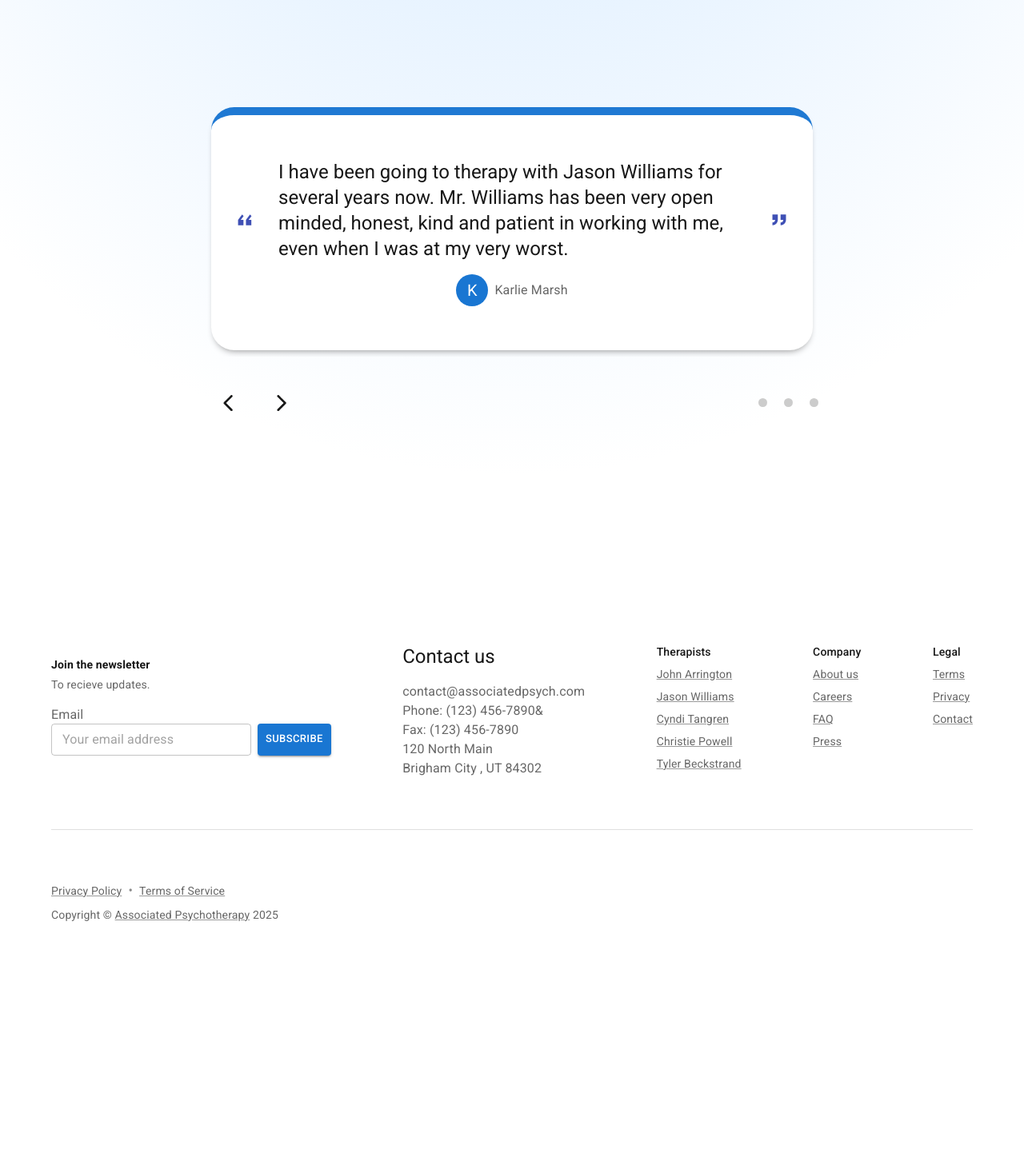
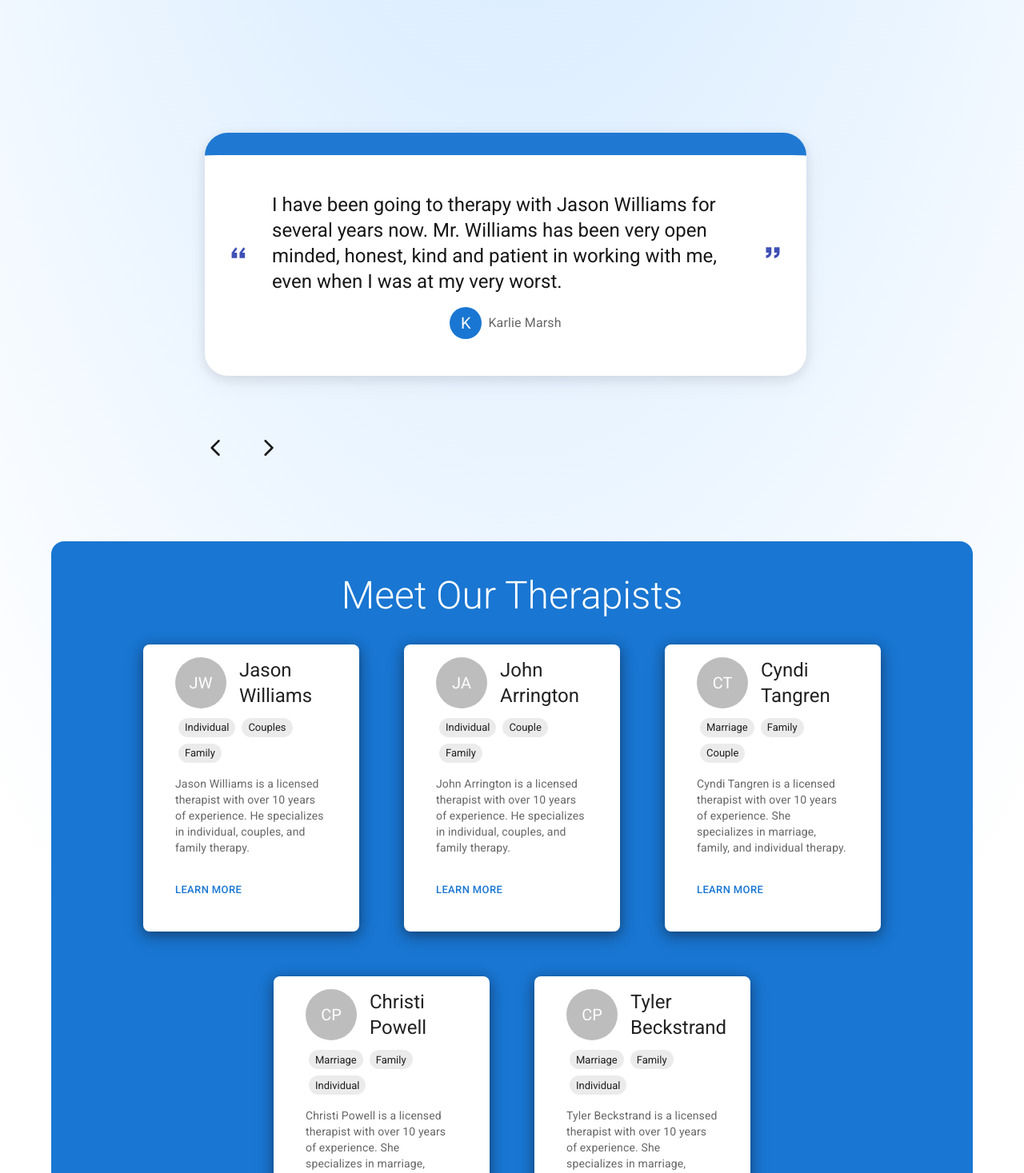
Before and after one commit to GabeCabrera/associated-psychotherapists, a Next.js app: page / in a window 1280 px wide. Shown: the part 580-2047 px from the top of the page at 80% size. Before the commit the page ends 1814 px from the top, so only its background shows below. Built offline with nearby package versions, Linux system fonts and the light colour scheme.

Commit message:
added styledCard component and meet our therapists section

```diff
--- a/src/app/components/AppAppBar/AppAppBar.tsx
+++ b/src/app/components/AppAppBar/AppAppBar.tsx
@@ -27,7 +27,7 @@ export default function AppAppBar() {
                 bgcolor: 'transparent',
                 backgroundImage: 'none',
                 mt: 'calc(var(--template-frame-height, 0px) + 28px)',
-                zIndex: 1,
+                zIndex: 1000,
             }}
         >
             <Container maxWidth="lg">
--- a/src/app/components/EmblaCarousel/EmblaCarousel.tsx
+++ b/src/app/components/EmblaCarousel/EmblaCarousel.tsx
@@ -1,6 +1,5 @@
 import React from 'react'
 import { EmblaOptionsType } from 'embla-carousel'
-import { DotButton, useDotButton } from './EmblaCarouselDotButton'
 import {
   PrevButton,
   NextButton,
@@ -21,7 +20,6 @@ const EmblaCarousel: React.FC<PropType> = (props) => {
   const { slides, options } = props
   const [emblaRef, emblaApi] = useEmblaCarousel(options)
 
-  const { selectedIndex, scrollSnaps, onDotButtonClick } = useDotButton(emblaApi)
 
   const {
     prevBtnDisabled,
@@ -60,18 +58,6 @@ const EmblaCarousel: React.FC<PropType> = (props) => {
           <PrevButton onClick={onPrevButtonClick} disabled={prevBtnDisabled} />
           <NextButton onClick={onNextButtonClick} disabled={nextBtnDisabled} />
         </div>
-
-        <div className="embla__dots">
-          {scrollSnaps.map((_, index) => (
-            <DotButton
-              key={index}
-              onClick={() => onDotButtonClick(index)}
-              className={'embla__dot'.concat(
-                index === selectedIndex ? ' embla__dot--selected' : ''
-              )}
-            />
-          ))}
-        </div>
       </div>
     </section>
   )
--- a/src/app/components/EmblaCarousel/EmblaCarouselDotButton.tsx
+++ /dev/null
@@ -1,62 +0,0 @@
-import React, {
-    ComponentPropsWithRef,
-    useCallback,
-    useEffect,
-    useState
-  } from 'react'
-  import { EmblaCarouselType } from 'embla-carousel'
-
-  type UseDotButtonType = {
-    selectedIndex: number
-    scrollSnaps: number[]
-    onDotButtonClick: (index: number) => void
-  }
-
-  export const useDotButton = (
-    emblaApi: EmblaCarouselType | undefined
-  ): UseDotButtonType => {
-    const [selectedIndex, setSelectedIndex] = useState(0)
-    const [scrollSnaps, setScrollSnaps] = useState<number[]>([])
-
-    const onDotButtonClick = useCallback(
-      (index: number) => {
-        if (!emblaApi) return
-        emblaApi.scrollTo(index)
-      },
-      [emblaApi]
-    )
-
-    const onInit = useCallback((emblaApi: EmblaCarouselType) => {
-      setScrollSnaps(emblaApi.scrollSnapList())
-    }, [])
-
-    const onSelect = useCallback((emblaApi: EmblaCarouselType) => {
-      setSelectedIndex(emblaApi.selectedScrollSnap())
-    }, [])
-
-    useEffect(() => {
-      if (!emblaApi) return
-
-      onInit(emblaApi)
-      onSelect(emblaApi)
-      emblaApi.on('reInit', onInit).on('reInit', onSelect).on('select', onSelect)
-    }, [emblaApi, onInit, onSelect])
-
-    return {
-      selectedIndex,
-      scrollSnaps,
-      onDotButtonClick
-    }
-  }
-
-  type PropType = ComponentPropsWithRef<'button'>
-
-  export const DotButton: React.FC<PropType> = (props) => {
-    const { children, ...restProps } = props
-
-    return (
-      <button type="button" {...restProps}>
-        {children}
-      </button>
-    )
-  }
--- a/src/app/components/EmblaCarousel/embla.css
+++ b/src/app/components/EmblaCarousel/embla.css
@@ -1,10 +1,11 @@
 .embla {
-  max-width: 48rem;
+  max-width: 50rem;
   margin: auto;
   --slide-height: 19rem;
   --slide-spacing: 1rem;
   --slide-size: 100%;
   padding-top: 2rem;
+  padding-bottom: 5rem;
 }
 
 .embla__viewport {
@@ -22,12 +23,14 @@
   flex: 0 0 var(--slide-size);
   min-width: 0;
   padding-left: var(--slide-spacing);
-  max-width: 60vw;
+  max-width: 78vw;
+  padding: 1rem;
 }
 
 .embla__slide__number {
   border-radius: 1.8rem;
-  border-top: #1976d2f8 10px solid;
+  border-top: #1976d2f8 1.8rem solid;
+  margin: 1rem;
   font-size: 4rem;
   font-weight: 600;
   display: flex;
@@ -37,8 +40,7 @@
   height: var(--slide-height);
   user-select: none;
   background-color: rgb(255, 255, 255);
-  box-shadow: 0px 5px 10px -5px rgba(128, 128, 128, 1);
-  margin-bottom: 0.5rem;
+  box-shadow: rgba(17, 17, 26, 0.1) 0px 4px 16px, rgba(17, 17, 26, 0.05) 0px 8px 32px;;
 }
 
 .embla__slide__number__inner {
--- a/src/app/components/Hero.tsx
+++ b/src/app/components/Hero.tsx
@@ -14,12 +14,11 @@ const Hero: React.FC<HeroProps> = ({ children }) => {
         <Box
             id="hero"
             sx={{
-                width: '100%',
+                width: '100vw',
                 backgroundRepeat: 'no-repeat',
-
                 backgroundImage:
                     'radial-gradient(ellipse 80% 100% at 50% -10%, hsl(210, 100%, 90%), transparent)',
-            }}
+                }}
         >
             <Container
                 sx={{
--- /dev/null
+++ b/src/app/components/StyledCard.tsx
@@ -0,0 +1,102 @@
+import * as React from 'react';
+import Card from '@mui/material/Card';
+import CardActions from '@mui/material/CardActions';
+import CardContent from '@mui/material/CardContent';
+import CardMedia from '@mui/material/CardMedia';
+import Button from '@mui/material/Button';
+import Typography from '@mui/material/Typography';
+import { Avatar, Chip, Container } from '@mui/material';
+
+const therapistsData = [
+    {
+        id: 1,
+        title: 'Jason Williams',
+        specialities: ['Individual', 'Couples', 'Family'],
+        description: 'Jason Williams is a licensed therapist with over 10 years of experience. He specializes in individual, couples, and family therapy.',
+        avatar: 'JW'
+    },
+    {
+        id: 2,
+        title: 'John Arrington',
+        specialities: ['Individual', 'Couple', 'Family'],
+        description: 'John Arrington is a licensed therapist with over 10 years of experience. He specializes in individual, couples, and family therapy.',
+        avatar: 'JA'
+    },
+    {
+        id: 3,
+        title: 'Cyndi Tangren',
+        specialities: ['Marriage', 'Family', 'Couple'],
+        description: 'Cyndi Tangren is a licensed therapist with over 10 years of experience. She specializes in marriage, family, and individual therapy.',
+        avatar: 'CT'
+    },
+    {
+        id: 4,
+        title: 'Christi Powell',
+        specialities: ['Marriage', 'Family', 'Individual'],
+        description: 'Christi Powell is a licensed therapist with over 10 years of experience. She specializes in marriage, family, and individual therapy.',
+        avatar: 'CP'
+    },
+    {
+        id: 5,
+        title: 'Tyler Beckstrand',
+        specialities: ['Marriage', 'Family', 'Individual'],
+        description: 'Tyler Beckstrand is a licensed therapist with over 10 years of experience. She specializes in marriage, family, and individual therapy.',
+        avatar: 'CP'
+    },
+];
+
+const therapists = therapistsData.map((therapist) => ({
+    key: therapist.id,
+    title: therapist.title,
+    specialities: therapist.specialities,
+    description: therapist.description,
+    avatar: therapist.avatar,
+}));
+
+export default function MediaCard() {
+    return (
+        <Container sx={{ justifyContent: 'center', alignItems: 'center', display: 'flex', flexDirection: 'column' }}>
+            <Typography variant="h3" component="div" gutterBottom sx={{ fontFamily: 'Roboto', fontWeight: 300, color: 'white' }}>
+                Meet Our Therapists
+            </Typography>
+            <Container
+                sx={{
+                    display: 'flex',
+                    gap: 3,
+                    justifyContent: 'center',
+                    flexWrap: 'wrap',
+                    width: '100%',
+                }}
+            >
+                {therapists.map((therapist) => (
+                    <Card sx={{
+                        width: 270,
+                        margin: 2,
+                        pb: 3,
+                        px: 3,
+                        borderRadius: 2,
+                        boxShadow: 'rgba(17, 17, 26, 0.5) 0px 4px 16px, rgba(17, 17, 26, 0.07) 0px 8px 32px',
+                    }}
+                        key={therapist.key}
+                    >
+                        <CardContent>
+                            <Typography gutterBottom variant="h5" component="div" sx={{ display: 'flex', alignItems: 'center', gap: 2 }}>
+                                <Avatar sx={{ height: '4rem', width: '4rem' }}>{therapist.avatar}</Avatar>{therapist.title}
+                            </Typography>
+                            {therapist.specialities.map((speciality, index) => (
+                                <Chip key={index} label={speciality} size='small' sx={{ m: 0.5 }} />
+                            ))}
+                            <br />
+                            <Typography variant="body2" color="text.secondary" sx={{ mt: 1.5 }}>
+                                {therapist.description}
+                            </Typography>
+                        </CardContent>
+                        <CardActions>
+                            <Button size="small" sx={{ p: 1 }}>Learn More</Button>
+                        </CardActions>
+                    </Card>
+                ))}
+            </Container>
+        </Container>
+    )
+};
--- a/src/app/page.tsx
+++ b/src/app/page.tsx
@@ -9,6 +9,7 @@ import Hero from './components/Hero';
 import Footer from './components/Footer';
 import EmblaCarousel from './components/EmblaCarousel/EmblaCarousel';
 import { EmblaOptionsType } from 'embla-carousel'
+import StyledCard from './components/StyledCard';
 
 
 const OPTIONS: EmblaOptionsType = { loop: true }
@@ -31,7 +32,8 @@ const slideData = [
         description: 'Caitlyn Harper',
         avatar: '#1976d2'
     },
-]
+];
+
 const SLIDES = slideData.map((slide) => ({
     key: slide.id,
     title: slide.title,
@@ -49,7 +51,7 @@ export default function Home() {
         <Stack
           spacing={2}
           useFlexGap
-          sx={{ alignItems: 'center', width: { xs: '100%', sm: '70%' } }}
+          sx={{ alignItems: 'center', width: { xs: '100%', sm: '70%' }}}
         >
           <Typography
             variant="h1"
@@ -94,10 +96,23 @@ export default function Home() {
             flexDirection: 'column',
             alignItems: 'center',
             pt: { xs: 14, sm: 20 },
-            pb: { xs: 8, sm: 12 },
+            pb: { xs: 1, sm: 1 },
           }}>
           <EmblaCarousel slides={SLIDES} options={OPTIONS} />
         </Container>
+        <Container
+          sx={{
+            display: 'flex',
+            flexDirection: 'column',
+            alignItems: 'center',
+            pt: { xs: 1, sm: 5 },
+            pb: { xs: 8, sm: 10 },
+            bgcolor: '#1976d2',
+            borderRadius: 'calc(8px + 8px)',
+            boxShadow: 'rgba(25, 118, 210, 0.4) 0px 5px, rgba(25, 118, 210, 0.3) 0px 10px, rgba(25, 118, 210, 0.2) 0px 15px, rgba(25, 118, 210, 0.1) 0px 20px, rgba(25, 118, 210, 0.05) 0px 25px'
+          }}>
+            <StyledCard />
+          </Container>
       </Hero>
       <Footer />
     </Box>
```
